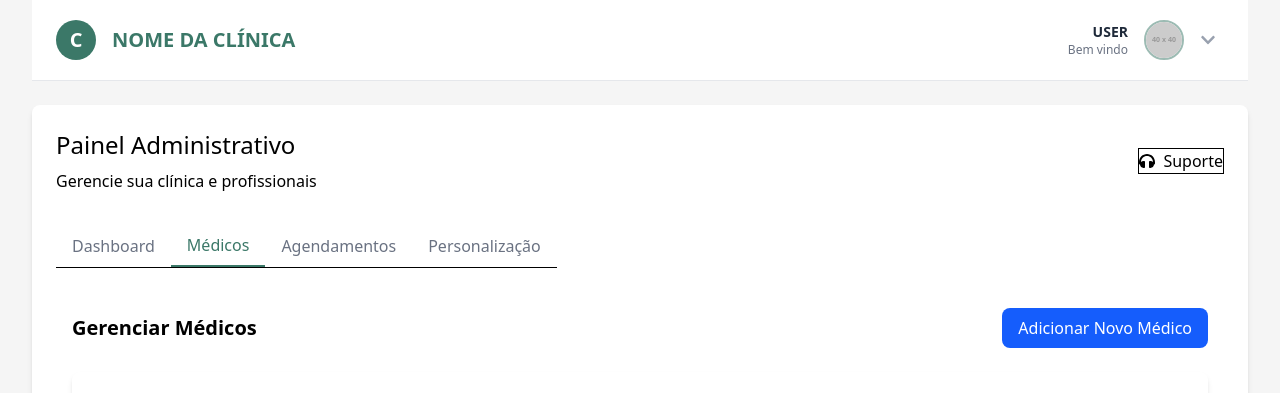
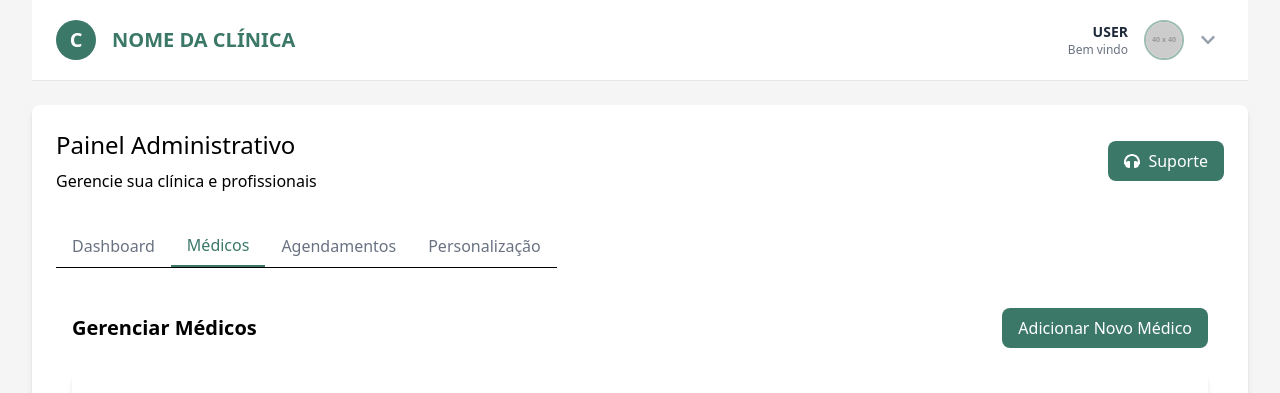
Before and after one commit to Plataforma-Saude/frontend-plataforma-saude, a React (Vite) app in the folder frontend/: page /admin/dashboard in a window 1280 px wide. Both pictures are taken after a click on the button "Médicos". Shown: the top 393 px of the page. Built offline with nearby package versions, Linux system fonts and the light colour scheme; no server answers.

Commit message:
style: update button styles in MedicosTabContent and DashboardScreen for consistency

```diff
--- a/frontend/src/components/Admin/MedicosTabContent/MedicosTabContent.jsx
+++ b/frontend/src/components/Admin/MedicosTabContent/MedicosTabContent.jsx
@@ -181,7 +181,7 @@ export default function MedicosTabContent() {
         <h3 className="text-xl font-semibold">Gerenciar Médicos</h3>
         <button
           onClick={() => setShowModal(true)}
-          className="bg-blue-600 text-white px-4 py-2 rounded-lg hover:bg-blue-700 transition-colors"
+          className="px-4 py-2 rounded-lg bg-primary text-white hover:bg-primary-dark transition-colors cursor-pointer"
         >
           Adicionar Novo Médico
         </button>
--- a/frontend/src/pages/admin/DashboardScreen.jsx
+++ b/frontend/src/pages/admin/DashboardScreen.jsx
@@ -85,7 +85,7 @@ export default function DashboardScreen() {
                     <p className="text-muted-foreground">Gerencie sua clínica e profissionais</p>
                 </div>
                 <button
-                    className="flex items-center gap-2 border"
+                    className="flex items-center gap-2 p-2 px-4 rounded-lg bg-primary text-white hover:bg-primary-dark transition-colors cursor-pointer"
                 >
                     <FaHeadphones className="h-4 w-4" />
                     <span>Suporte</span>
```
